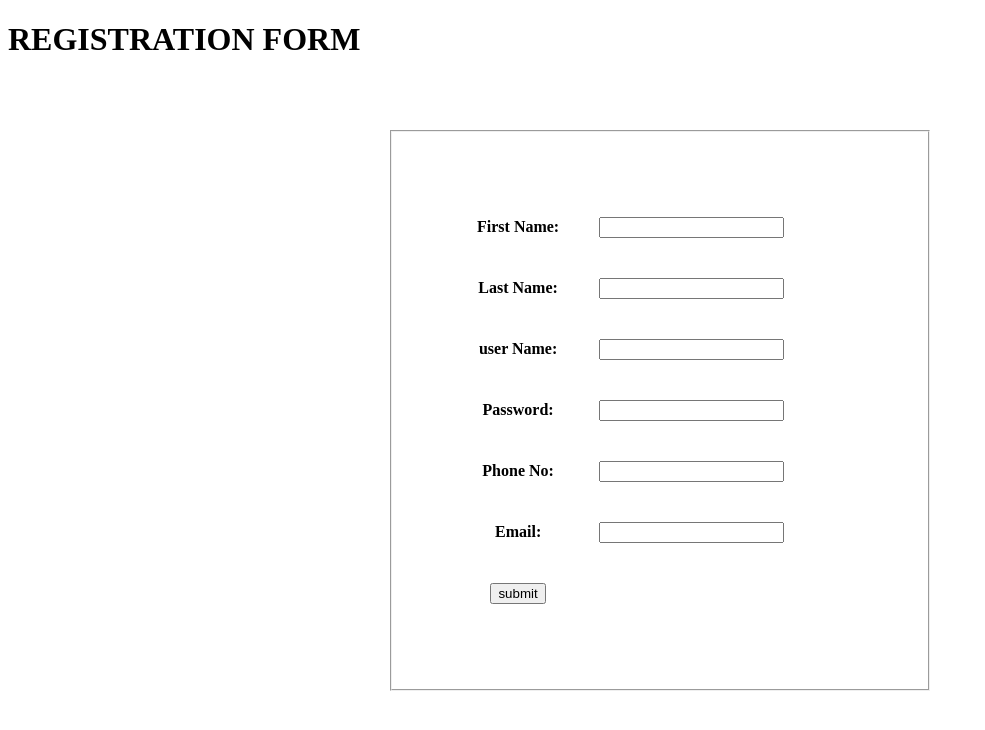
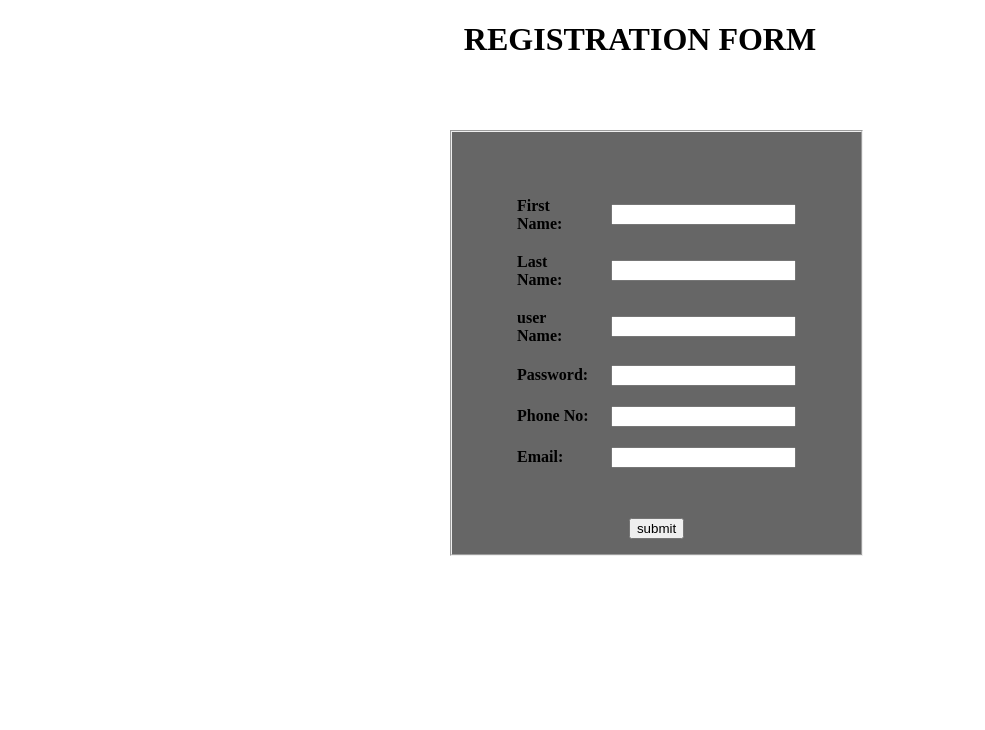
Before and after one commit to Nihala98/My-project, a CodeIgniter app: page /registration/index.php/main/form in a window 1280 px wide. Shown: the top 730 px of the page, without its empty margins (0-985 px from the left). Run offline with CodeIgniter, Linux system fonts and the light colour scheme.

Commit message:
Update regform.php

```diff
--- a/application/views/regform.php
+++ b/application/views/regform.php
@@ -6,59 +6,60 @@
 <style>
 table,td{
 
-	padding:20px;
-	margin:50px;
+	padding:10px;
+	margin:40px;
 	border-collapse:collapse;
 	text-align:center;
 	font-weight:bolder;
-
+	text-align:justify;
 	}
 
 	fieldset{ text-align:center;
 		padding:15px;
 		position:relative;
-		left:380px;
+		left:440px;
 		top:50px;
+		background-color:rgba(0,0,0,0.6);
 
+	}
+	h1{
+		text-align:center;
 	}
 
 </style>
 <body>
+			<h1>REGISTRATION FORM</h1>
 
-	<div class="head">
-			<h1>REGISTRATION FORM</h1>
-		</div>
 	<form method="post" action="<?php echo base_url()?>main/regist">
-		<fieldset style="width:40%;height:10%;">
+		<fieldset style="width:30%;height:10%;">
 		<table>
 					<tr>
 					<td>First Name:</td>
-					<td><input type="text" name="fname"></td>
+					<td><input type="text" name="fname" pattern=".{3,}" required title="3 characters minimum" maxlength="25"></td>
 				 	</tr>
 				 	<tr>
 					<td>Last Name:</td>
-					<td><input type="text" name="lname"></td>
+					<td><input type="text" name="lname"  pattern=".{3,}"   required title="3 characters minimum" maxlength="25"></td>
 				 	</tr>
 				 	<tr>
 					<td>user Name:</td>
-					<td><input type="text" name="uname"></td>
+					<td><input type="text" name="uname" required pattern=".{3,}"   required title="3 characters minimum" maxlength="10"></td>
 				 	</tr>
 				 	<td>Password:</td>
-					<td><input type="password" name="password"></td>
+					<td><input type="password" name="password" required pattern="(?=.*\d)(?=.*[a-z])(?=.*[A-Z]).{6,}"></td>
 				    </tr>
 					<td>Phone No:</td>
-					<td><input type="text" name="phn"></td>
+					<td><input type="text" name="phn"  required minlength="10"maxlength="10"></td>
 					</tr>
 					<tr>
 
 				    <td>Email:</td>
-					<td><input type="email" name="email"></td>
+					<td><input type="email" name="email" required></td>
 				    </tr>
-				    <tr>
-				    <tr>
-					<td><input type="submit" value="submit" name="submit"></td>
-				    </tr>
+
+
 			</table>
+			<input type="submit" value="submit" name="submit">
 		</fieldset>
 </form>
 </body>
```
